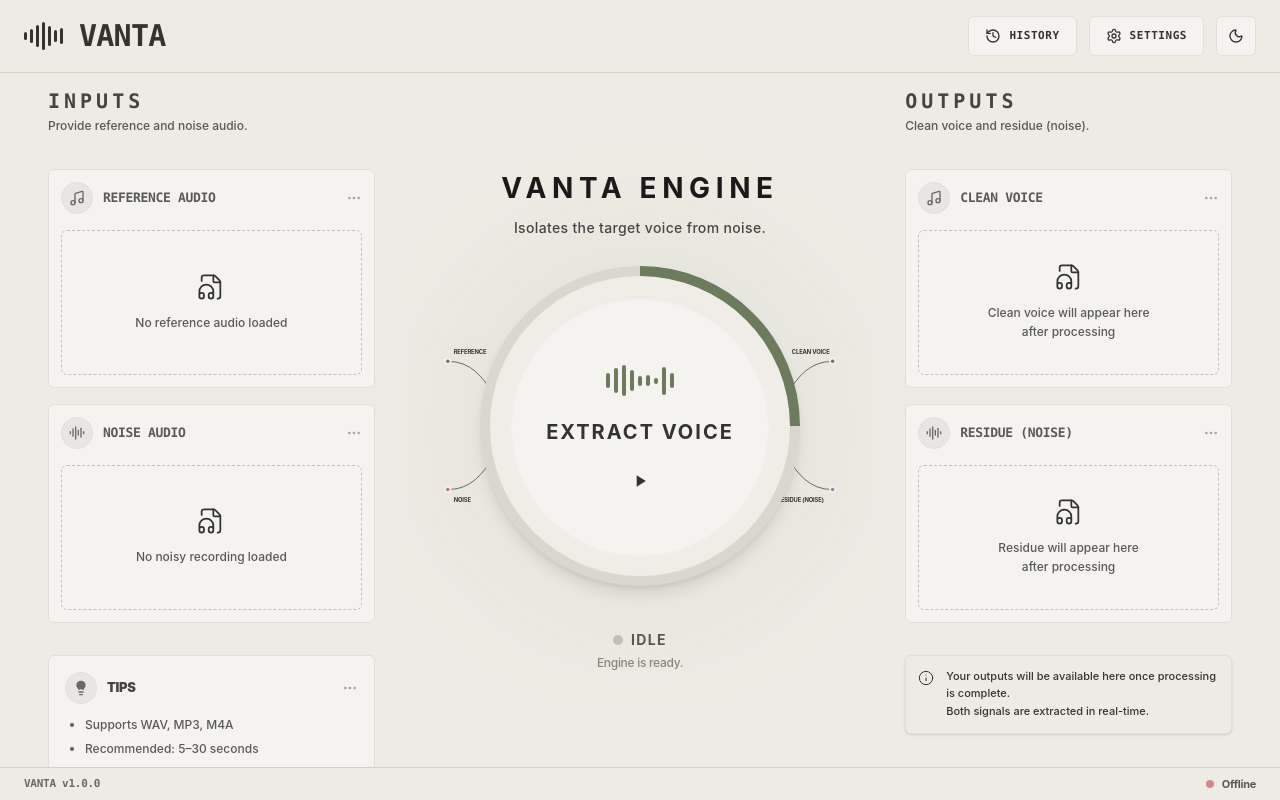
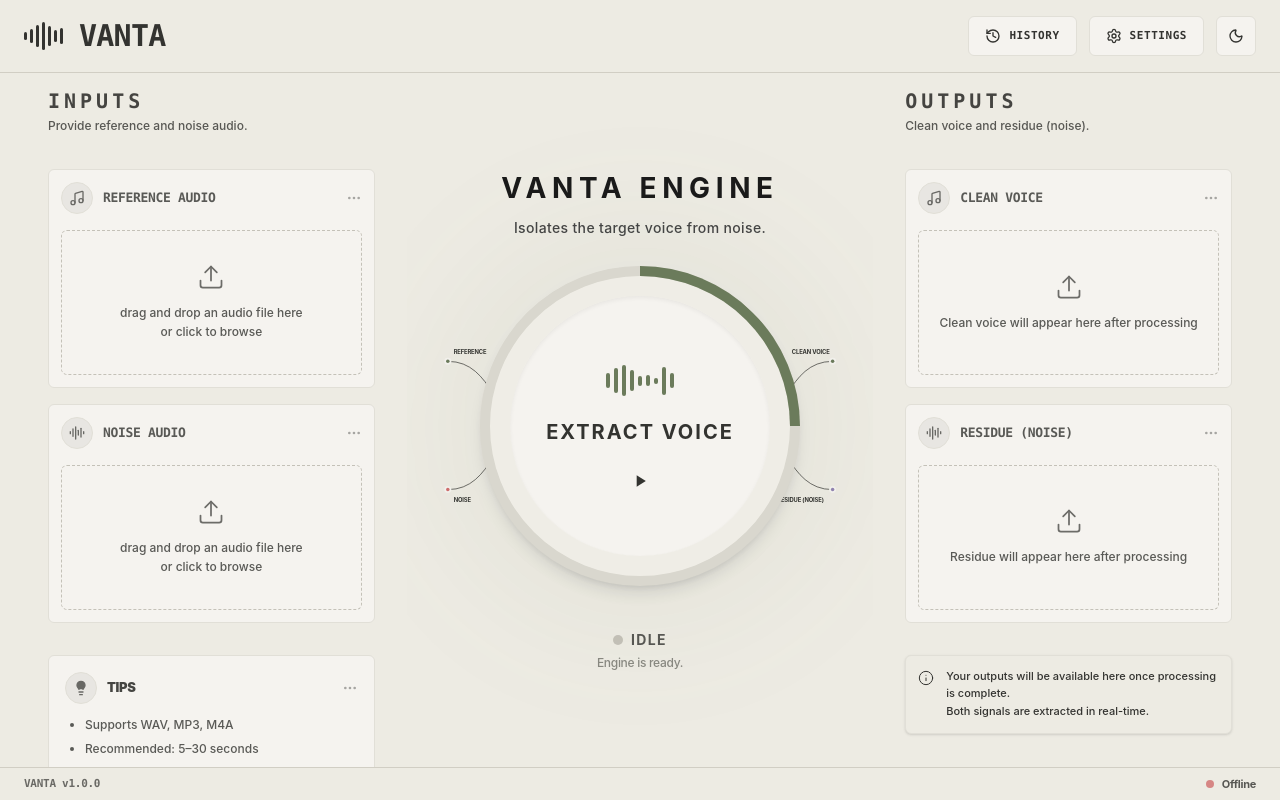
Before and after one commit to Komalpreet2809/Vanta, a Next.js app in the folder web/: page / in a window 1280 px wide. Built offline with nearby package versions, Linux system fonts and the light colour scheme; no server answers.

Commit message:
style: update input cards with browse icon and specific text

```diff
--- a/web/src/components/AudioCard.tsx
+++ b/web/src/components/AudioCard.tsx
@@ -1,6 +1,6 @@
 "use client";
 
-import { AudioLines, Download, FileAudio, MoreHorizontal, Music, Pause, Play, X } from "lucide-react";
+import { AudioLines, Download, FileAudio, MoreHorizontal, Music, Pause, Play, Upload, X } from "lucide-react";
 import { useEffect, useRef, useState } from "react";
 import WaveSurfer from "wavesurfer.js";
 
@@ -174,11 +174,16 @@ export function AudioCard({
           } ${isDragging ? "bg-black/5 dark:bg-white/5" : "bg-transparent"}`}
         >
           <div className="flex flex-col items-center gap-3">
-            <FileAudio className="h-7 w-7 stroke-[1.5] text-[var(--text-main)]" />
-            <div className="text-[12px] text-[var(--text-main)] leading-relaxed text-center opacity-80 font-medium">
-              {(emptyLabel ?? (onFile ? "Drag & drop an audio file here\nor click to browse" : "No signal loaded")).split('\n').map((line, i) => (
-                <div key={i}>{line}</div>
-              ))}
+            <Upload className="h-7 w-7 stroke-[1.5] text-[var(--text-main)] opacity-70" />
+            <div className="text-[12px] text-[var(--text-main)] leading-relaxed text-center opacity-80 font-medium px-4">
+              {onFile ? (
+                <>
+                  drag and drop an audio file here<br />
+                  or click to browse
+                </>
+              ) : (
+                emptyLabel ?? "No signal loaded"
+              )}
             </div>
           </div>
         </div>
```
